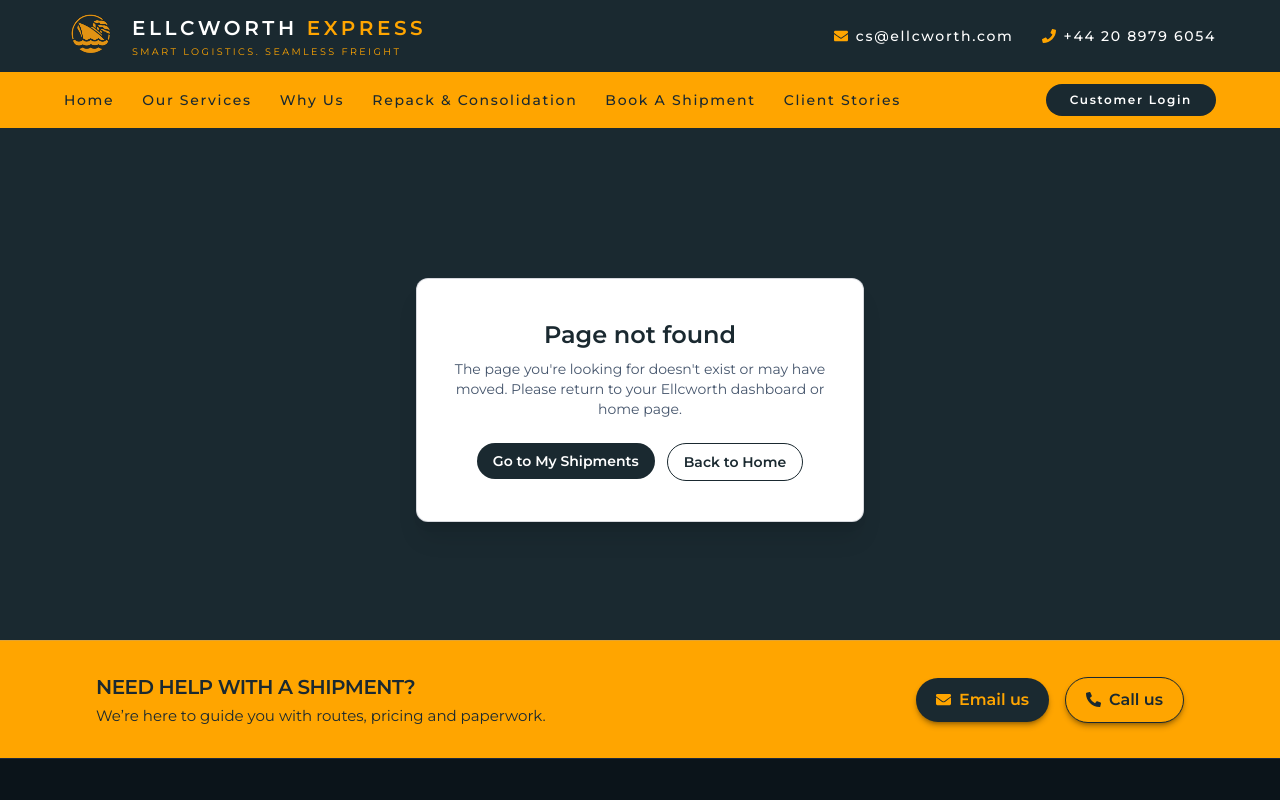
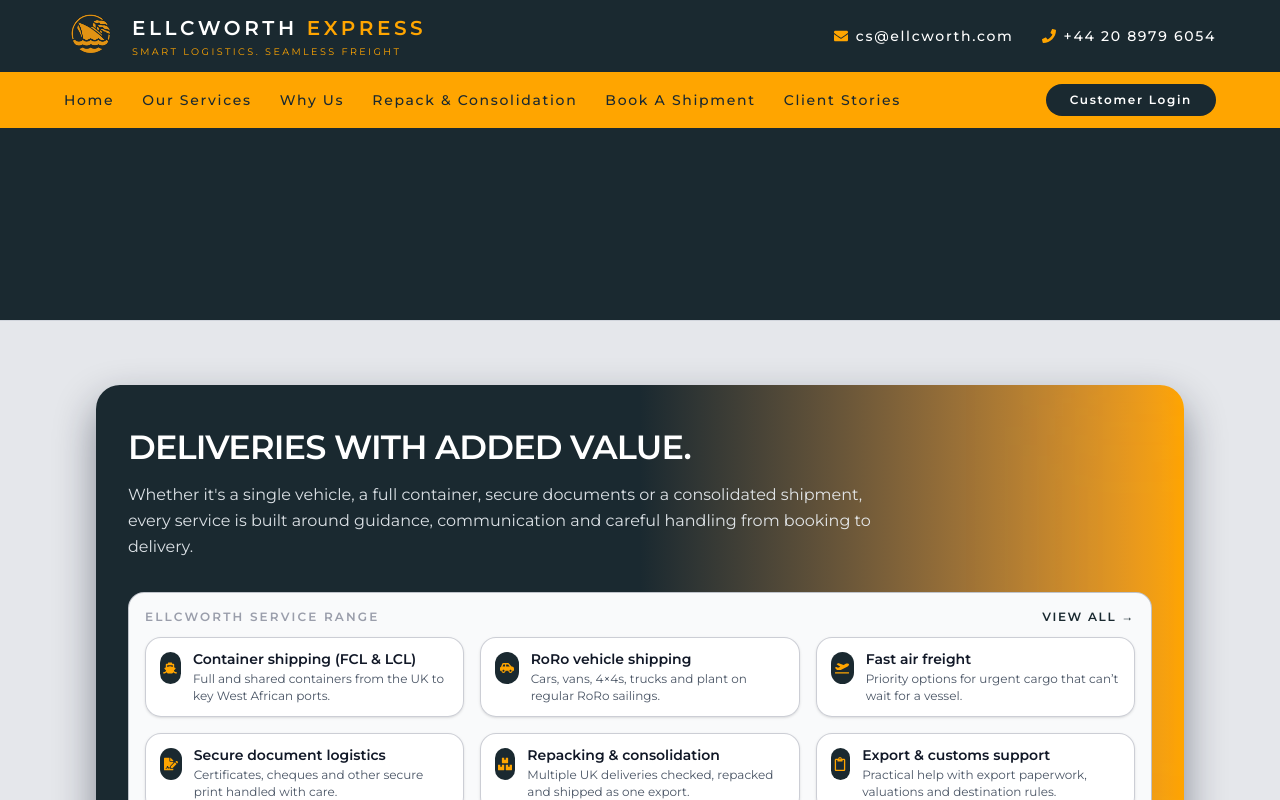
Before and after one commit to boatesj/ELX-Project, a React (Vite) app in the folder Frontend/: page /services in a window 1280 px wide. Shown: the top 800 px of the page. Built offline with nearby package versions, Linux system fonts and the light colour scheme.

Commit message:
feat(frontend): add services pages and service detail routes

```diff
--- a/Frontend/src/App.jsx
+++ b/Frontend/src/App.jsx
@@ -5,6 +5,8 @@
 // Public
 import Home from "./pages/Home.jsx"; // keep as-is for now
 import NotFound from "./pages/public/NotFound.jsx";
+import Services from "./pages/public/Services.jsx";
+import ServiceDetail from "./pages/public/ServiceDetail.jsx";
 
 // Auth
 import CustomerLogin from "./pages/auth/CustomerLogin.jsx";
@@ -25,6 +27,8 @@
         { path: "/shipmentdetails/:id", element: <ShipmentDetails /> },
         { path: "/allshipments", element: <AllShipments /> },
         { path: "*", element: <NotFound /> },
+        { path: "/services", element: <Services /> },
+        { path: "/services/:id", element: <ServiceDetail /> },
       ],
     },
   ]);
--- a/Frontend/src/components/ServiceOverview.jsx
+++ b/Frontend/src/components/ServiceOverview.jsx
@@ -1,3 +1,4 @@
+import { Link } from "react-router-dom";
 import {
   FaShip,
   FaCarSide,
@@ -49,7 +50,7 @@
 const ServiceOverview = () => {
   return (
     <section
-      id="services-overview"
+      id="services"
       className="
         w-full
         bg-[#E5E7EB]
@@ -57,8 +58,10 @@
         border-t border-gray-300
       "
     >
+      {/* Back-compat anchor (in case anything links to the old id) */}
+      <span id="services-overview" className="block relative -top-[140px]" />
+
       <div className="mx-auto w-full max-w-6xl px-4 md:px-6 lg:px-8">
-        {/* Gradient panel */}
         <div
           className="
             relative
@@ -71,10 +74,8 @@
             shadow-[0_18px_40px_rgba(15,23,42,0.45)]
           "
         >
-          {/* Decorative accent bar */}
           <div className="absolute inset-y-0 right-0 w-24 bg-[#FFA500]/10 blur-3xl pointer-events-none" />
 
-          {/* Text block */}
           <div className="relative max-w-3xl">
             <h2 className="text-2xl md:text-[2.1rem] font-semibold tracking-tight mb-3 uppercase">
               Deliveries with Added Value.
@@ -87,7 +88,6 @@
             </p>
           </div>
 
-          {/* Service pills strip */}
           <div
             className="
               relative
@@ -98,16 +98,27 @@
               px-4 py-4
             "
           >
-            <p className="text-[11px] md:text-xs font-semibold uppercase tracking-[0.18em] text-[#9A9EAB] mb-3 text-center md:text-left">
-              Ellcworth service range
-            </p>
+            <div className="flex items-center justify-between gap-3 mb-3">
+              <p className="text-[11px] md:text-xs font-semibold uppercase tracking-[0.18em] text-[#9A9EAB]">
+                Ellcworth service range
+              </p>
+
+              {/* ✅ New route entry-point (does not affect landing page) */}
+              <Link
+                to="/services"
+                className="text-[11px] md:text-xs font-semibold tracking-[0.14em] uppercase text-[#1A2930] hover:opacity-80"
+              >
+                View all →
+              </Link>
+            </div>
 
             <div className="grid gap-3 md:gap-4 md:grid-cols-3">
               {SERVICES.map((service) => {
                 const Icon = service.icon;
                 return (
-                  <div
+                  <Link
                     key={service.id}
+                    to={`/services/${service.id}`}
                     className="
                       flex items-start gap-3
                       rounded-2xl
@@ -116,6 +127,7 @@
                       px-3.5 py-3
                       shadow-sm
                       hover:border-[#FFA500]/80
+                      hover:shadow-md
                       transition
                     "
                   >
@@ -130,7 +142,7 @@
                         {service.body}
                       </p>
                     </div>
-                  </div>
+                  </Link>
                 );
               })}
             </div>
--- /dev/null
+++ b/Frontend/src/pages/public/ServiceDetail.jsx
@@ -0,0 +1,119 @@
+import { useMemo } from "react";
+import { Link, useParams } from "react-router-dom";
+import {
+  FaShip,
+  FaCarSide,
+  FaPlaneDeparture,
+  FaFileSignature,
+  FaBoxes,
+  FaRegClipboard,
+} from "react-icons/fa";
+
+const SERVICES = [
+  {
+    id: "container",
+    icon: FaShip,
+    title: "Container shipping (FCL & LCL)",
+    body: "Full and shared containers from the UK to key West African ports.",
+  },
+  {
+    id: "roro",
+    icon: FaCarSide,
+    title: "RoRo vehicle shipping",
+    body: "Cars, vans, 4×4s, trucks and plant on regular RoRo sailings.",
+  },
+  {
+    id: "air",
+    icon: FaPlaneDeparture,
+    title: "Fast air freight",
+    body: "Priority options for urgent cargo that can’t wait for a vessel.",
+  },
+  {
+    id: "documents",
+    icon: FaFileSignature,
+    title: "Secure document logistics",
+    body: "Certificates, cheques and other secure print handled with care.",
+  },
+  {
+    id: "repacking",
+    icon: FaBoxes,
+    title: "Repacking & consolidation",
+    body: "Multiple UK deliveries checked, repacked and shipped as one export.",
+  },
+  {
+    id: "customs",
+    icon: FaRegClipboard,
+    title: "Export & customs support",
+    body: "Practical help with export paperwork, valuations and destination rules.",
+  },
+];
+
+export default function ServiceDetail() {
+  const { id } = useParams();
+
+  const service = useMemo(() => SERVICES.find((s) => s.id === id), [id]);
+
+  if (!service) {
+    return (
+      <div className="pt-[120px] md:pt-[150px] lg:pt-[160px] px-4">
+        <div className="mx-auto max-w-4xl rounded-2xl bg-white p-6">
+          <p className="text-[#1A2930] font-semibold">Service not found.</p>
+          <Link className="text-[#FFA500] font-semibold" to="/services">
+            Back to Services →
+          </Link>
+        </div>
+      </div>
+    );
+  }
+
+  const Icon = service.icon;
+
+  return (
+    <div className="pt-[120px] md:pt-[150px] lg:pt-[160px] px-4">
+      <div className="mx-auto max-w-4xl">
+        <Link to="/services" className="text-[#FFA500] font-semibold">
+          ← Back to Services
+        </Link>
+
+        <div className="mt-4 rounded-3xl bg-[#0B1118] border border-white/10 p-6 md:p-8 shadow-xl">
+          <div className="flex items-start gap-4">
+            <div className="h-12 w-12 rounded-2xl bg-[#1A2930] text-[#FFA500] flex items-center justify-center">
+              <Icon />
+            </div>
+            <div>
+              <h1 className="text-white text-2xl md:text-3xl font-semibold">
+                {service.title}
+              </h1>
+              <p className="mt-2 text-gray-300">{service.body}</p>
+            </div>
+          </div>
+
+          <div className="mt-6 rounded-2xl bg-white/5 border border-white/10 p-5">
+            <p className="text-white font-semibold tracking-[0.14em] uppercase text-xs">
+              Next step
+            </p>
+            <p className="mt-2 text-gray-300 text-sm">
+              Use “Book a Shipment” on the homepage, or log in to manage an
+              existing booking.
+            </p>
+
+            <div className="mt-4 flex flex-col sm:flex-row gap-3">
+              <a
+                href="/#booking"
+                className="inline-flex justify-center rounded-full bg-[#FFA500] text-[#1A2930] px-5 py-2 text-sm font-semibold"
+              >
+                Book a Shipment
+              </a>
+              <Link
+                to="/login"
+                className="inline-flex justify-center rounded-full border border-[#FFA500]/70 text-[#FFA500] px-5 py-2 text-sm font-semibold"
+              >
+                Customer Login
+              </Link>
+            </div>
+          </div>
+        </div>
+      </div>
+    </div>
+  );
+}
--- /dev/null
+++ b/Frontend/src/pages/public/Services.jsx
@@ -0,0 +1,10 @@
+import ServiceOverview from "@/components/ServiceOverview";
+
+export default function Services() {
+  return (
+    <div className="pt-[120px] md:pt-[150px] lg:pt-[160px]">
+      {/* Reuse your existing section as the main page content */}
+      <ServiceOverview />
+    </div>
+  );
+}
```
